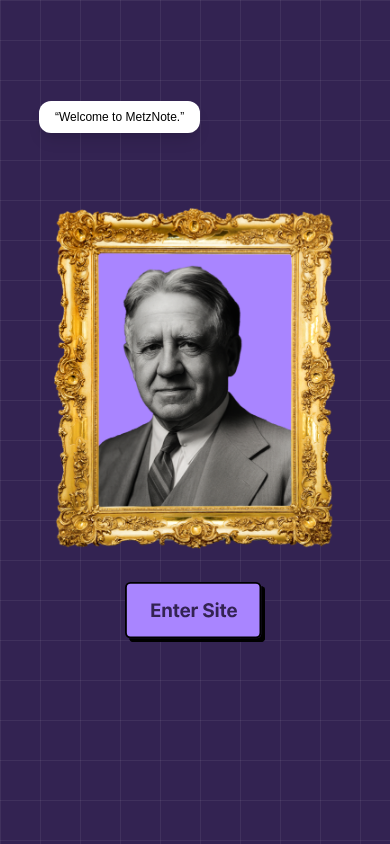
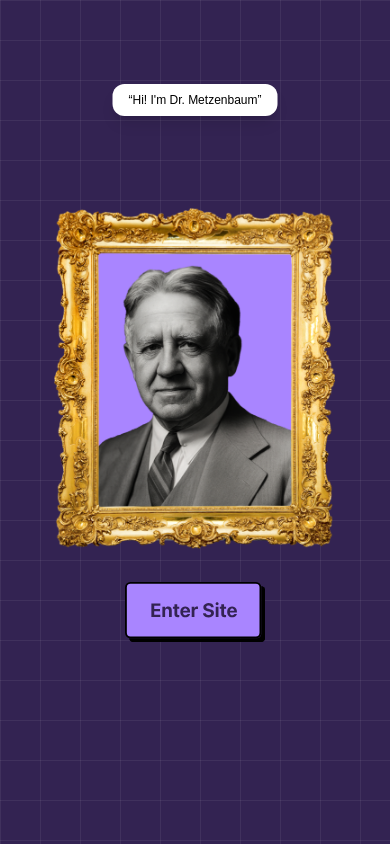
Before and after one commit to sulcusarc/metznote-site, a Next.js app: page / in a window 390 px wide. Built offline with nearby package versions, Linux system fonts and the light colour scheme.

Commit message:
Add mobile-only speech bubble to splash page

```diff
--- a/src/app/page.js
+++ b/src/app/page.js
@@ -18,11 +18,12 @@ export default function SplashPage() {
       <div className="absolute inset-0 z-0 bg-[linear-gradient(#ffffff10_1px,transparent_1px),linear-gradient(90deg,#ffffff10_1px,transparent_1px)] bg-[size:40px_40px]" />
 
       {/* Mobile Speech Bubble */}
-      {showBubble && (
-        <div className="absolute z-10 px-4 py-2 text-xs rounded-xl bg-white text-black shadow-lg top-[12%] left-[10%] sm:hidden animate-fadeIn">
-          “Welcome to MetzNote.”
-        </div>
-      )}
+     {showBubble && (
+  <div className="absolute z-10 px-4 py-2 text-xs rounded-xl bg-white text-black shadow-lg top-[10%] left-1/2 -translate-x-1/2 sm:hidden animate-fadeIn">
+    “Hi! I'm Dr. Metzenbaum”
+  </div>
+)}
+
 
       {/* Dr. Metz */}
       <img
```
